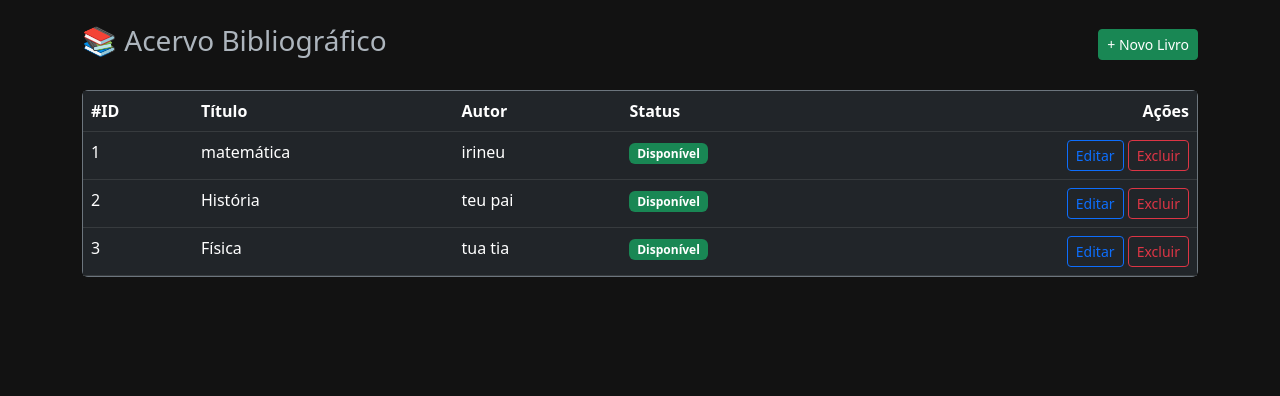
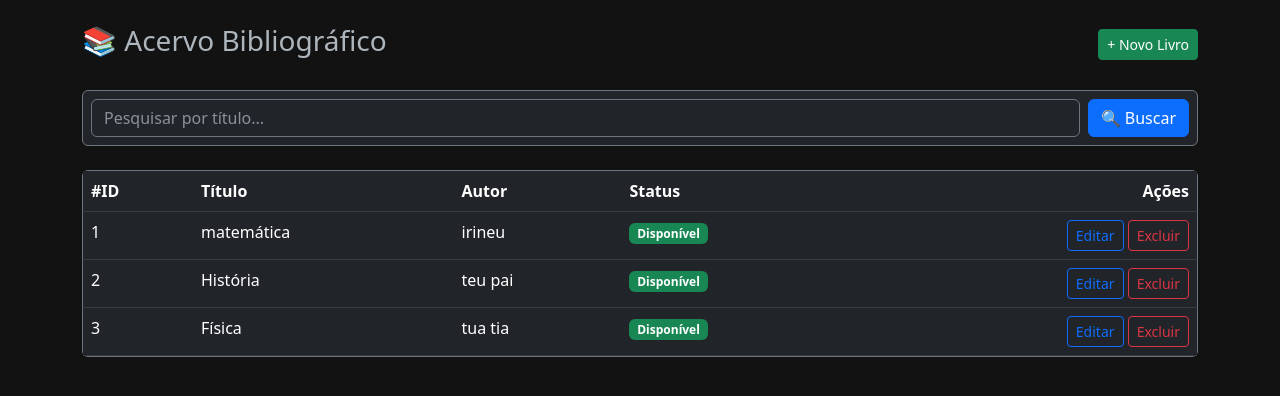
Before and after one commit to HugoCrasto07/bookkeeper, a Flask app: page /livros in a window 1280 px wide. Shown: the part 57-453 px from the top of the page. Run offline with Flask 3, Linux system fonts and the light colour scheme; a user stored in the database is signed in; data comes from the database, SQL or seed files in the repository; both versions use the stored data as it was after the commit.

Commit message:
funcionalidade de fazer busca de livros por título

```diff
--- a/app.py
+++ b/app.py
@@ -24,8 +24,7 @@ class Livro(db.Model):
     autor = db.Column(db.String(100), nullable=False)
     status = db.Column(db.String(20), default='Disponível')
 
-    # MUDANÇA IMPORTANTE: O "Carimbo" do Dono
-    # Isso cria uma coluna nova que guarda o ID do usuário dono do livro
+    # Coluna que liga o livro ao dono
     usuario_id = db.Column(db.Integer, db.ForeignKey('usuario.id'), nullable=False)
 
 # --- ROTAS ---
@@ -40,7 +39,7 @@ def home():
                                novo_usuario=eh_novo_usuario)
     return render_template("index.html")
 
-# 2. Lista de Livros (AGORA FILTRADA)
+# 2. Lista de Livros (COM BUSCA 🔍)
 @app.route("/livros")
 def livros():
     if 'usuario_id' not in session:
@@ -48,12 +47,24 @@ def livros():
 
     id_do_dono = session['usuario_id']
 
-    # Mágica: Busca apenas os livros que têm o carimbo deste usuário
-    meus_livros = Livro.query.filter_by(usuario_id=id_do_dono).all()
+    # 1. Pega o termo que veio da barra de pesquisa (se houver)
+    termo = request.args.get('q')
 
-    return render_template("livros.html", livros=meus_livros)
+    # 2. Começa a consulta filtrando APENAS pelos livros do dono logado
+    query = Livro.query.filter_by(usuario_id=id_do_dono)
 
-# 3. Criar Livro (AGORA SALVA O DONO)
+    # 3. Se tiver termo de busca, adiciona um filtro extra pelo título
+    if termo:
+        # 'contains' verifica se o termo está dentro do título
+        query = query.filter(Livro.titulo.contains(termo))
+
+    # 4. Executa a busca no banco e pega os resultados
+    meus_livros = query.all()
+
+    # Enviamos 'termo_busca' de volta para o HTML para ele continuar escrito na caixinha
+    return render_template("livros.html", livros=meus_livros, termo_busca=termo)
+
+# 3. Criar Livro
 @app.route("/criar", methods=["GET", "POST"])
 def criar():
     if 'usuario_id' not in session:
@@ -73,7 +84,7 @@ def criar():
 
     return render_template("criar.html")
 
-# 4. Editar Livro (PROTEGIDO)
+# 4. Editar Livro
 @app.route('/editar/<int:id>', methods=['GET', 'POST'])
 def editar(id):
     if 'usuario_nome' not in session:
@@ -94,7 +105,7 @@ def editar(id):
 
     return render_template('editar.html', livro=livro)
 
-# 5. Excluir Livro (PROTEGIDO)
+# 5. Excluir Livro
 @app.route('/excluir/<int:id>')
 def excluir(id):
     if 'usuario_nome' not in session:
--- a/templates/livros.html
+++ b/templates/livros.html
@@ -6,6 +6,26 @@
     <a href="/criar" class="btn btn-sm btn-success">
         + Novo Livro
     </a>
+</div>
+
+<div class="card bg-dark border-secondary mb-4">
+    <div class="card-body p-2">
+        <form action="/livros" method="GET" class="row g-2 align-items-center">
+            <div class="col-auto flex-grow-1">
+                <input type="text" name="q" class="form-control bg-dark text-white border-secondary"
+                       placeholder="Pesquisar por título..."
+                       value="{{ termo_busca if termo_busca else '' }}">
+            </div>
+            <div class="col-auto">
+                <button type="submit" class="btn btn-primary">🔍 Buscar</button>
+            </div>
+            {% if termo_busca %}
+            <div class="col-auto">
+                <a href="/livros" class="btn btn-outline-secondary">Limpar</a>
+            </div>
+            {% endif %}
+        </form>
+    </div>
 </div>
 
 <div class="card bg-dark border-secondary">
@@ -46,7 +66,11 @@
             {% if not livros %}
             <tr>
                 <td colspan="5" class="text-center text-muted py-3">
-                    Nenhum livro encontrado no banco de dados.
+                    {% if termo_busca %}
+                        Nenhum livro encontrado para "<strong>{{ termo_busca }}</strong>".
+                    {% else %}
+                        Nenhum livro cadastrado.
+                    {% endif %}
                 </td>
             </tr>
             {% endif %}
```
Also changed, not shown: instance/bookkeeper.db.
